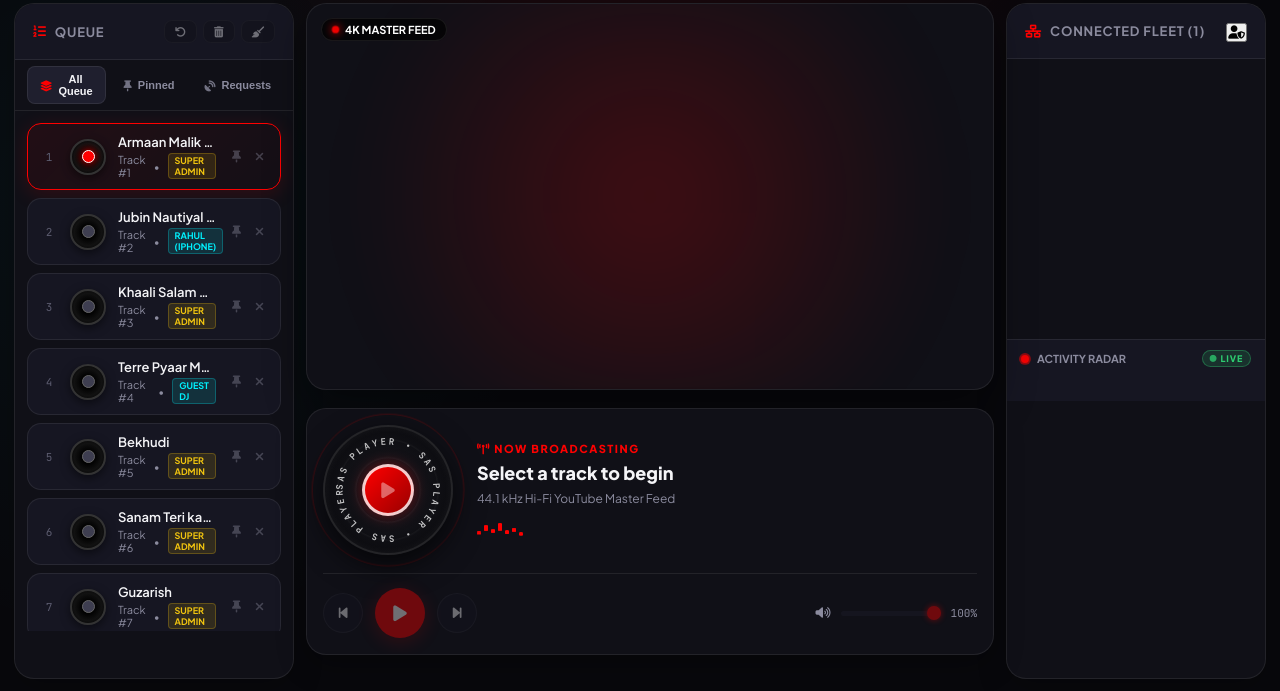
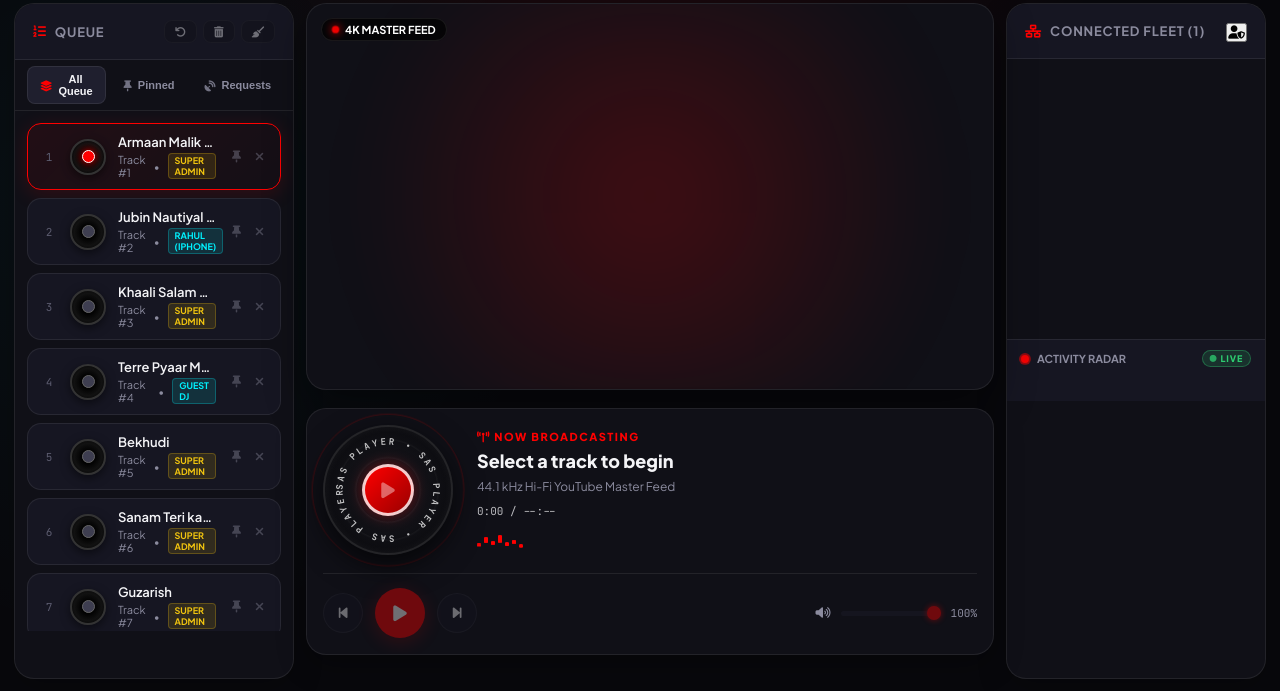
Before and after one commit to sasprojects-lab/sasprojects-lab.github.io, a plain HTML site: page index.html in a window 1280 px wide. Shown: the part 109-800 px from the top of the page. Drawn offline with Linux system fonts and the light colour scheme; no server answers.

Commit message:
Duration of song
Added duration of video.

```diff
--- a/index.html
+++ b/index.html
@@ -160,6 +160,9 @@
             </div>
             <h2 class="deck-track-title" id="current-title">Select a track to begin</h2>
             <div class="deck-track-artist" id="sidebar-title">44.1 kHz Hi-Fi YouTube Master Feed</div>
+            <div class="deck-track-timer" id="deck-track-timer" style="font-family: var(--font-mono); font-size: 11px; opacity: 0.75; margin-top: 4px;">
+              <span id="timer-current">0:00</span> / <span id="timer-duration">--:--</span>
+            </div>
 
             <!-- Equalizer Animated Waveform -->
             <div class="audio-waveform-container" id="waveform-box">
```
